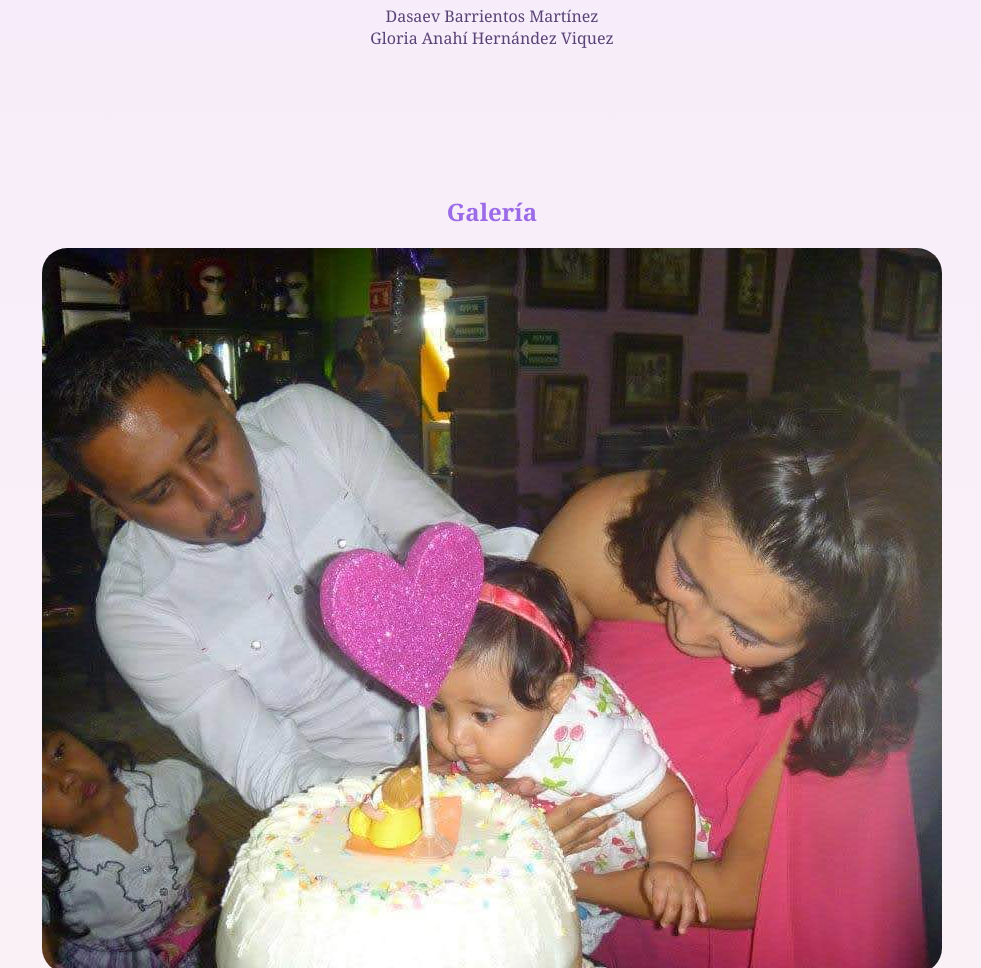
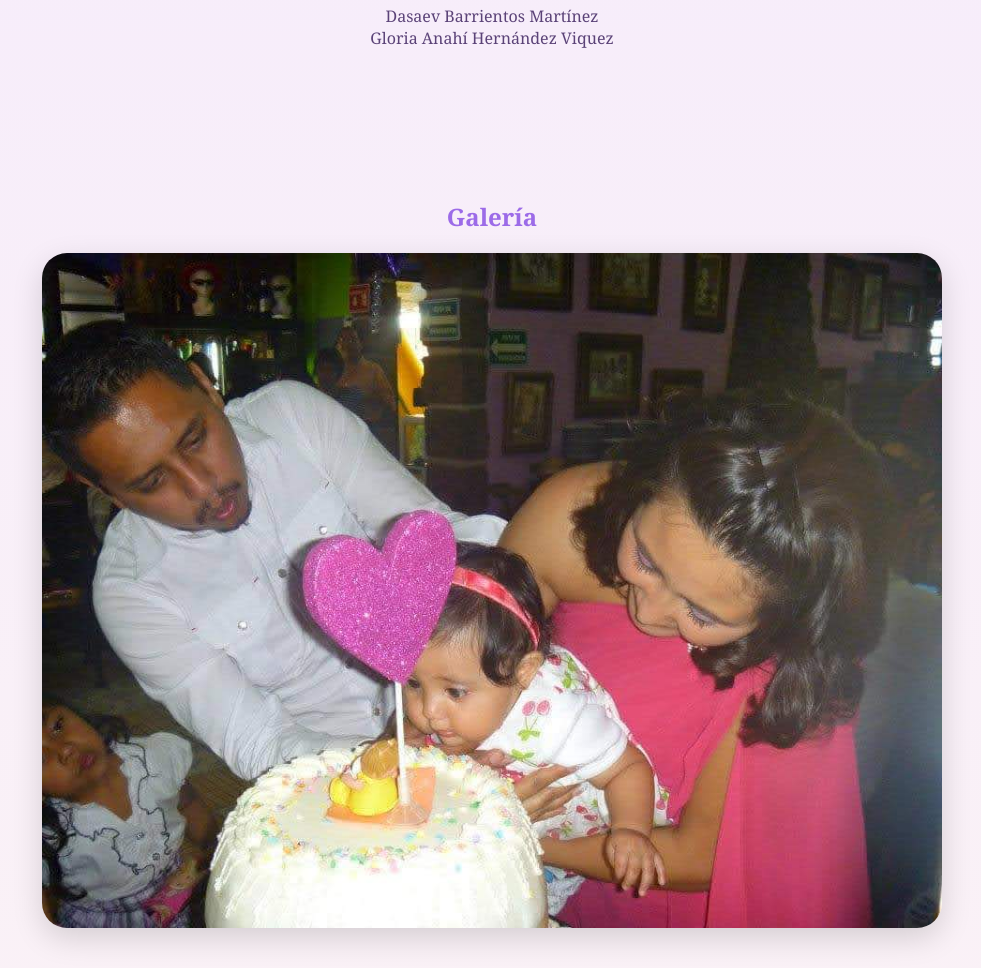
Before and after one commit to barrientosmtzluis-jpg/XV-ANAPAU, a plain HTML site: page index.html in a window 1280 px wide. Shown: the part 1260-2228 px from the top of the page, without its empty margins (148-1129 px from the left). Drawn offline with Linux system fonts and the light colour scheme.

Commit message:
Update styles.css

```diff
--- a/styles.css
+++ b/styles.css
@@ -11,25 +11,19 @@
 footer{background:#b084f5;color:white;padding:25px}
 .lanterns:before{content:'✨ ✨ ✨';position:fixed;top:10px;left:0;right:0;text-align:center;font-size:2rem;opacity:.7}
 
+.gallery-section{
+    padding:60px 20px;
+}
+
 .carousel{
-    width:100%;
     max-width:900px;
     margin:auto;
-    overflow:hidden;
-    border-radius:25px;
 }
 
-.carousel-track{
-    display:flex;
-    transition:transform .8s ease-in-out;
+.carousel img{
+    width:100%;
+    height:auto;
+    display:block;
+    border-radius:25px;
+    box-shadow:0 10px 30px rgba(0,0,0,.15);
 }
-
-.slide{
-    min-width:100%;
-    flex:0 0 100%;
-}
-
-.slide img{
-    width:100%;
-    display:block;
-}
```
